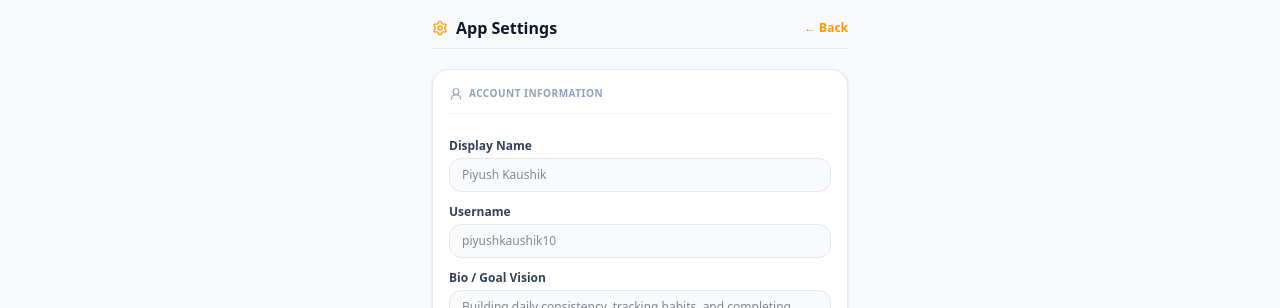
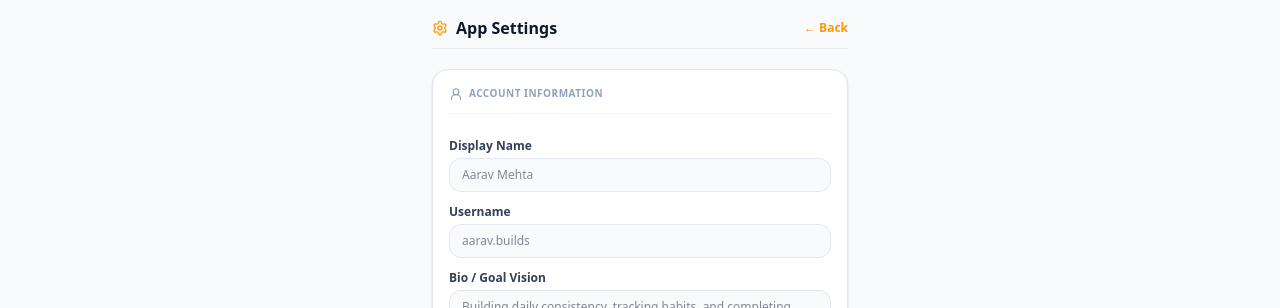
Before and after one commit to piyush1010/GoalCircle, a Next.js app: page /settings in a window 1280 px wide. Shown: the top 308 px of the page. Built offline with nearby package versions, Linux system fonts and the light colour scheme; no server answers.

Commit message:
Use fictional example names in the settings placeholders
Co-Authored-By: Claude Opus 5.5 <noreply@anthropic.com>
Claude-Session: https://claude.ai/code/session_01EELumWwcMCb1UTHyh9TMbg

```diff
--- a/app/settings/page.tsx
+++ b/app/settings/page.tsx
@@ -243,7 +243,7 @@ export default function SettingsPage() {
             type="text"
             value={fullName}
             onChange={(e) => setFullName(e.target.value)}
-            placeholder="Piyush Kaushik"
+            placeholder="Aarav Mehta"
             className="w-full px-3 py-2 text-xs rounded-xl border border-slate-200 dark:border-slate-800 bg-slate-50 dark:bg-slate-950 text-slate-900 dark:text-white focus:outline-none focus:border-amber-500 transition"
           />
         </div>
@@ -256,7 +256,7 @@ export default function SettingsPage() {
             type="text"
             value={username}
             onChange={(e) => setUsername(e.target.value)}
-            placeholder="piyushkaushik10"
+            placeholder="aarav.builds"
             className="w-full px-3 py-2 text-xs rounded-xl border border-slate-200 dark:border-slate-800 bg-slate-50 dark:bg-slate-950 text-slate-900 dark:text-white focus:outline-none focus:border-amber-500 transition"
           />
         </div>
```
